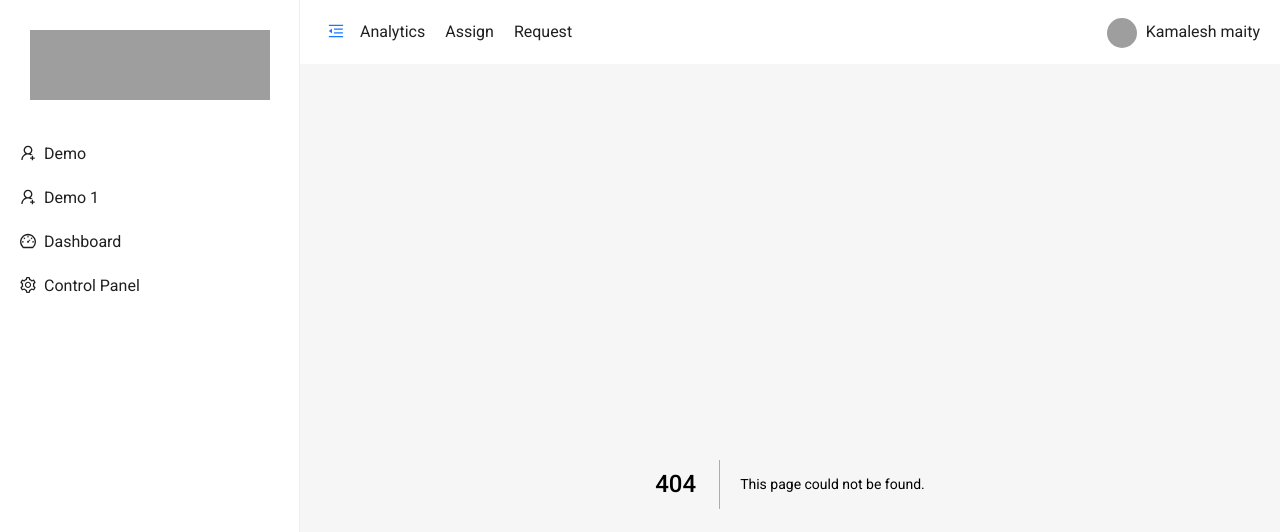
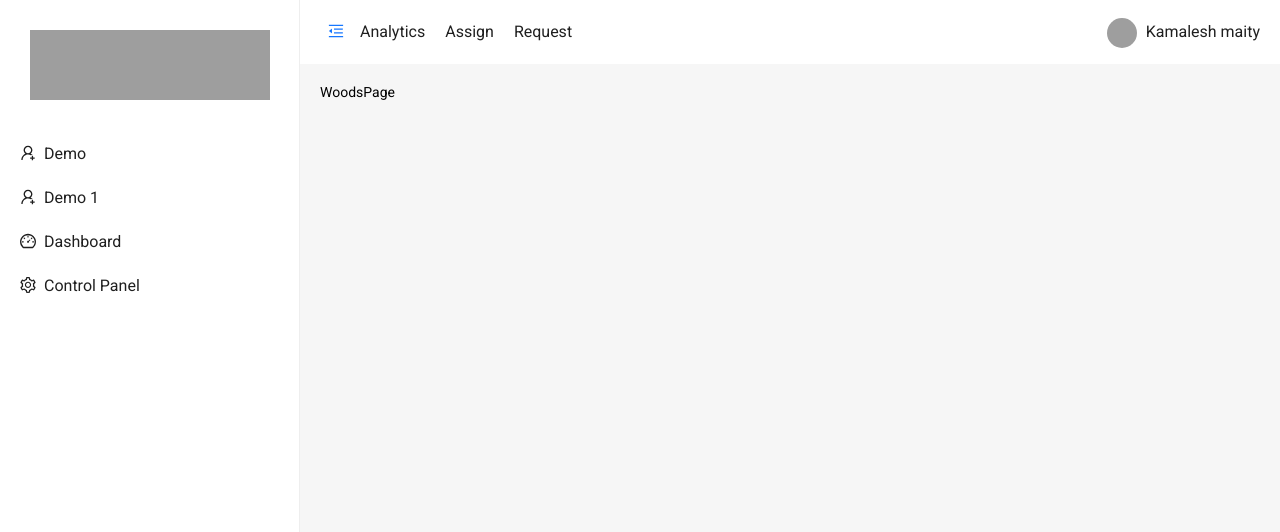
Before and after one commit to kamalesh777/cartzle-dashboard, a Next.js app: page /woods in a window 1280 px wide. Before the commit this address had no page. Shown: the top 532 px of the page. Built offline with nearby package versions, Linux system fonts and the light colour scheme; grey boxes are pictures that could not be loaded.

Commit message:
Fix - woods

```diff
--- /dev/null
+++ b/app/woods/page.tsx
@@ -0,0 +1,7 @@
+import React from 'react'
+
+const WoodsPage = (): JSX.Element => {
+  return <div>WoodsPage</div>
+}
+
+export default WoodsPage
```
Also changed, not shown: app/users copy/[id].tsx/page.tsx (deleted, +0 -7 lines), app/users copy/page.tsx (deleted, +0 -7 lines), app/woods/[id].tsx/page.tsx (added, +7 -0 lines).
